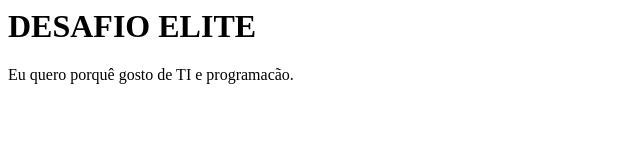
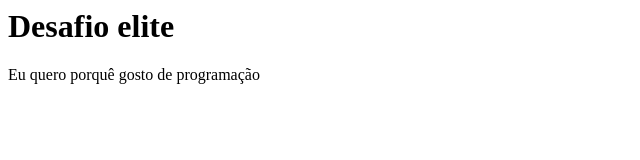
Before and after one commit to gabriel141922/desafio-eliti, a plain HTML site: page index.html in a window 1280 px wide. Shown: the whole page, without its empty margins (0-640 px from the left). Drawn offline with Linux system fonts and the light colour scheme.

Commit message:
Update index.html

```diff
--- a/index.html
+++ b/index.html
@@ -1,10 +1,10 @@
 <html>
-      <head>
-         <title>DESAFIO ELITE</title>
-      </head>
-      <body>
-           <h1> DESAFIO ELITE</h1>
-      <p> Eu quero porquê gosto de TI e programacão.</p>
-      <img src="cachorro so que quente
-      </body>
+       <head>
+               <title>Desafio elite</title>
+       </head>
+       <body>
+             <h1>Desafio elite</h1>
+       <p>Eu quero porquê gosto de programação</p
+       <img src="OIP (5)" />
+       </body>
 </html>
```
